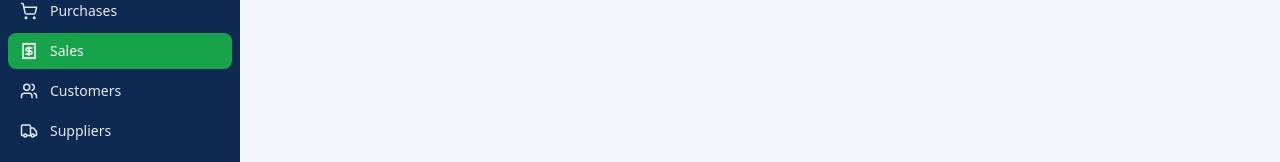
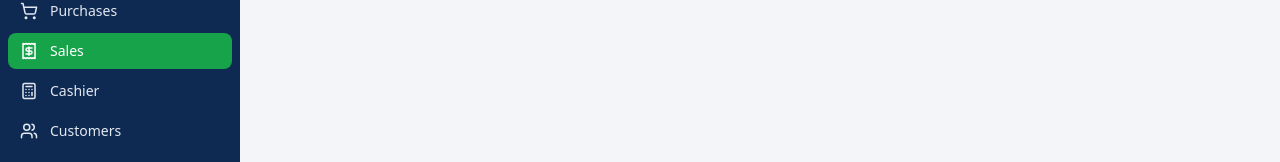
Before and after one commit to KanilaAkarsha/KA-Mart, a React (Vite) app in the folder frontend/: page /sales in a window 1280 px wide. Shown: the part 211-373 px from the top of the page. Built offline with nearby package versions, Linux system fonts and the light colour scheme; no server answers; sample sign-in values are in the browser's storage.

Commit message:
Add cashier page for staff
Co-authored-by: Copilot <223556219+Copilot@users.noreply.github.com>

```diff
--- a/frontend/src/App.jsx
+++ b/frontend/src/App.jsx
@@ -248,6 +248,10 @@ export default function App() {
           element={<TradePage kind="sales" staff={staff} />}
         />
         <Route
+          path="cashier"
+          element={<TradePage kind="sales" staff cashier />}
+        />
+        <Route
           path="customers"
           element={
             <DataPage
--- a/frontend/src/components/Layout.jsx
+++ b/frontend/src/components/Layout.jsx
@@ -6,6 +6,7 @@ import {
   Boxes,
   ShoppingCart,
   Receipt,
+  Calculator,
   Users,
   Truck,
   Wallet,
@@ -26,6 +27,7 @@ const nav = [
   ["/inventory", "Inventory", Boxes],
   ["/purchases", "Purchases", ShoppingCart],
   ["/sales", "Sales", Receipt],
+  ["/cashier", "Cashier", Calculator],
   ["/customers", "Customers", Users],
   ["/suppliers", "Suppliers", Truck],
   ["/payables", "Payables & Receivables", Scale],
@@ -65,7 +67,8 @@ export default function Layout() {
         <nav className="px-2 space-y-1">
           {nav
             .filter(
-              ([to]) => !isStaff || ["/", "/products", "/sales"].includes(to),
+              ([to]) =>
+                !isStaff || ["/", "/products", "/sales", "/cashier"].includes(to),
             )
             .map(([to, label, Icon]) => (
               <NavLink
--- a/frontend/src/pages/TradePage.jsx
+++ b/frontend/src/pages/TradePage.jsx
@@ -18,7 +18,7 @@ const Lbl = ({ t, children, cls = "" }) => (
   </label>
 );
 // kind = 'sales' | 'purchases'. Sales choose the price per line; the product's default price is only a suggestion.
-export default function TradePage({ kind, staff = false }) {
+export default function TradePage({ kind, staff = false, cashier = false }) {
   const sale = kind === "sales";
   const [rows, setRows] = useState([]);
   const [prods, setProds] = useState([]);
@@ -248,7 +248,7 @@ export default function TradePage({ kind, staff = false }) {
       {toast}
       <div className="flex flex-wrap items-center justify-between gap-3 mb-4">
         <h1 className="text-2xl font-bold text-navy">
-          {sale ? "Sales" : "Purchases"}
+          {cashier ? "Cashier" : sale ? "Sales" : "Purchases"}
         </h1>
         <div className="flex items-center gap-3">
           {!sale && (
```
